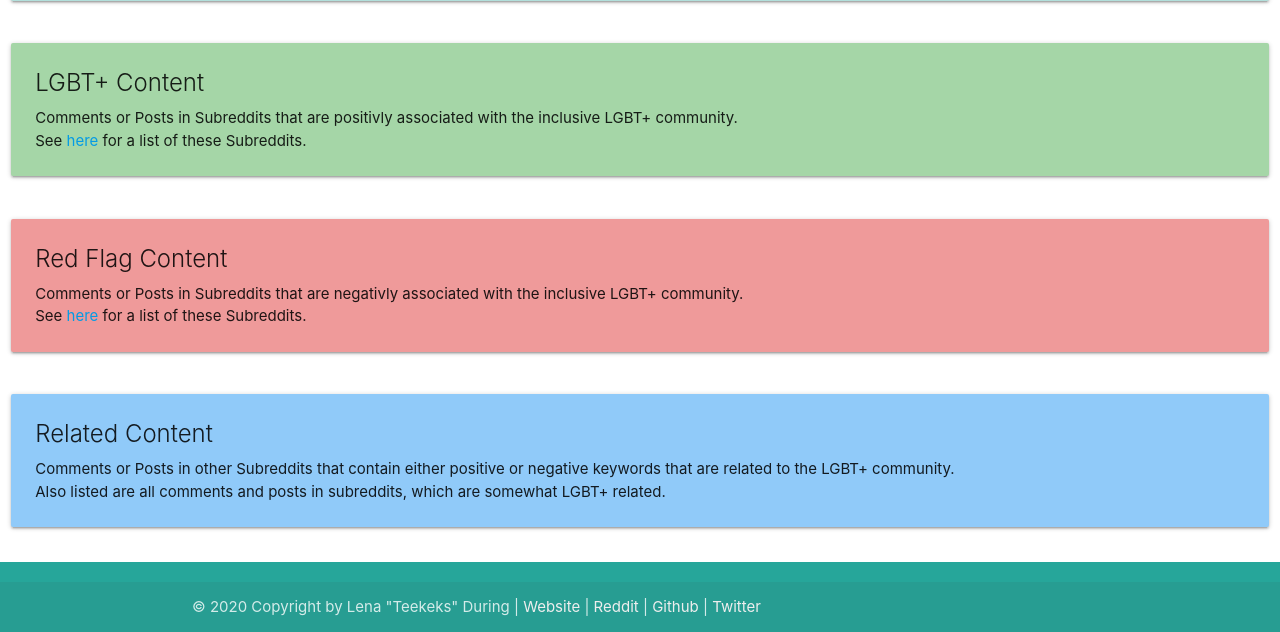
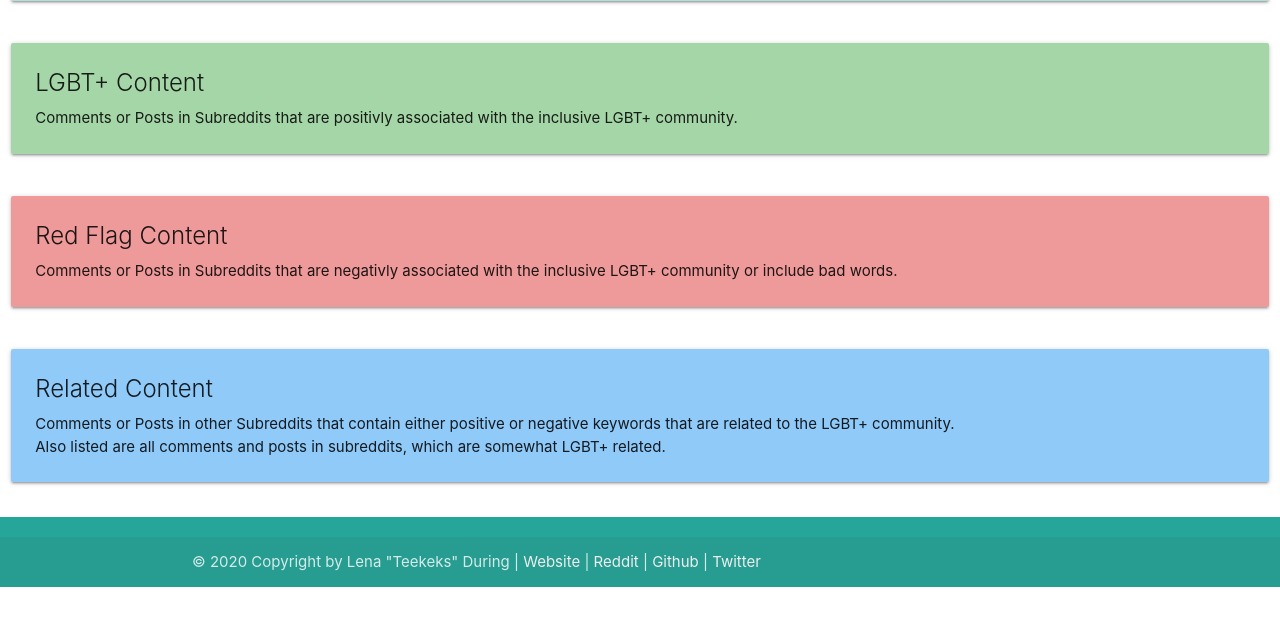
Before and after one commit to Teekeks/LGBT-Scraper, a Python web app: template templates/home.html.j2 in a window 1280 px wide. Shown: the part 289-921 px from the top of the page. After the commit the page ends 876 px from the top, so only its background shows below. Run offline with Jinja, Linux system fonts and the light colour scheme; the template is opened without the code that fills it, so the values that code supplies are empty.

Commit message:
updated template

```diff
--- a/templates/home.html.j2
+++ b/templates/home.html.j2
@@ -64,8 +64,7 @@
 			<div class="card-content">
 				<span class="card-title">LGBT+ Content</span>
 				<p>
-					Comments or Posts in Subreddits that are positivly associated with the inclusive LGBT+ community.<br/>
-					See <a href="/config/">here</a> for a list of these Subreddits.
+					Comments or Posts in Subreddits that are positivly associated with the inclusive LGBT+ community.
 				</p>
 			</div>
 		</div>
@@ -78,8 +77,7 @@
 			<div class="card-content">
 				<span class="card-title">Red Flag Content</span>
 				<p>
-					Comments or Posts in Subreddits that are negativly associated with the inclusive LGBT+ community.<br/>
-					See <a href="/config/">here</a> for a list of these Subreddits.
+					Comments or Posts in Subreddits that are negativly associated with the inclusive LGBT+ community or include bad words.
 				</p>
 			</div>
 		</div>
```
